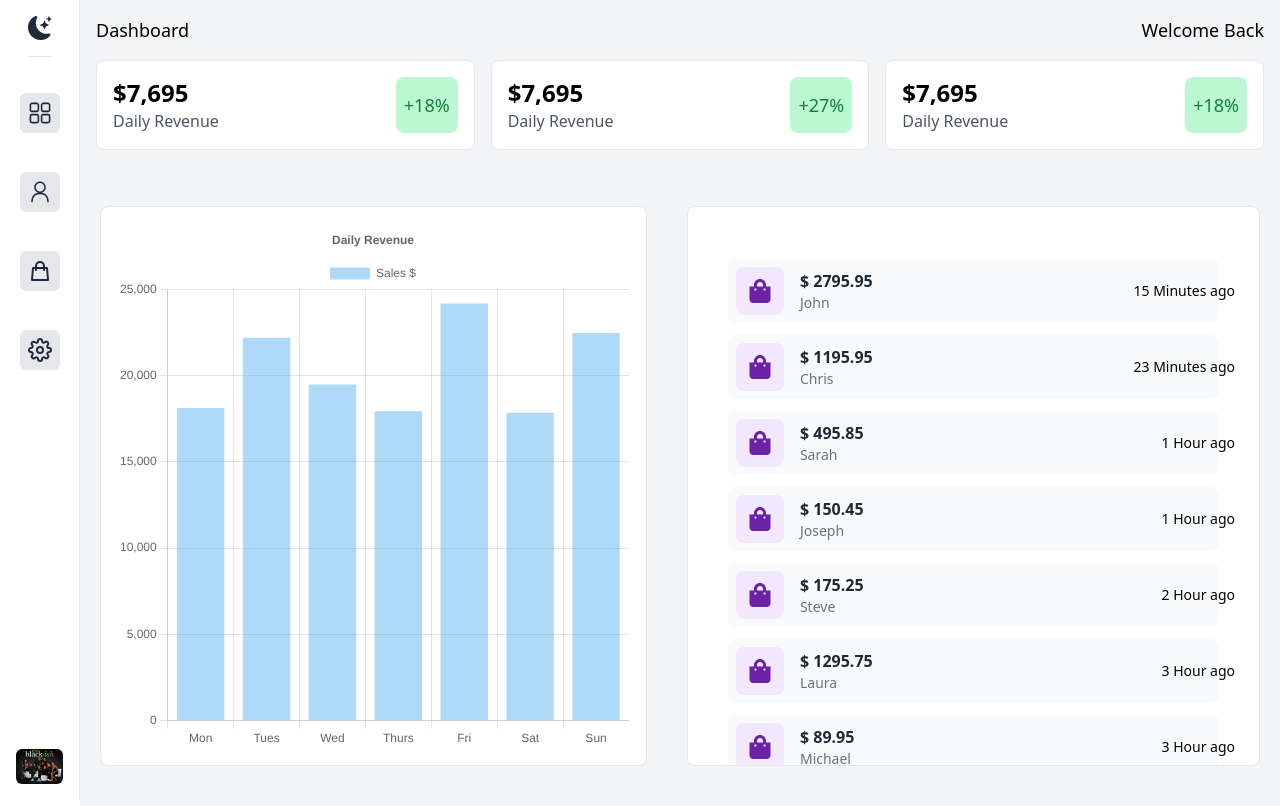
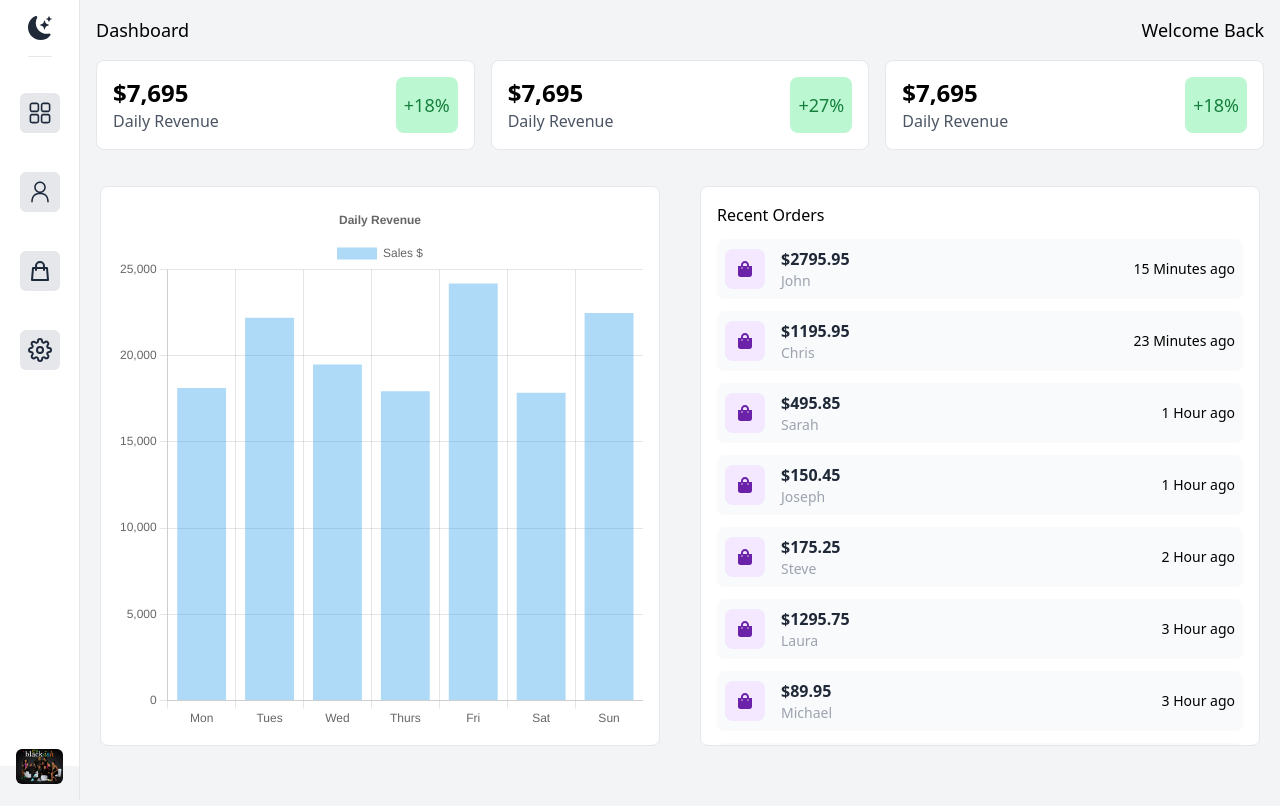
Before and after one commit to Weten-Ogen/airbnb-clone, a Next.js app: page / in a window 1280 px wide. Built offline with nearby package versions, Linux system fonts and the light colour scheme.

Commit message:
Update RecentOrders.tsx

```diff
--- a/components/RecentOrders.tsx
+++ b/components/RecentOrders.tsx
@@ -1,33 +1,30 @@
-import React from 'react'
-import {data} from '../data/data'
-import {FaShoppingBag} from 'react-icons/fa'
+import React from 'react';
+import { data } from '../data/data.js';
+import { FaShoppingBag } from 'react-icons/fa';
 
 const RecentOrders = () => {
   return (
-    <div className='recentorder'>
-      {
-          data.map((order,id) =>{
-            return (
-              <li key={id} className='recentorder-inner'>
-              <div className='bg-purple-100 rounded-lg p-3'>
-                <FaShoppingBag
-                className='recentorderbag'
-                />
-              </div>
-              <div className='pl-4'>
-                <p className='text-gray-800 font-bold'>
-                  $ {order.total}
-                </p>
-                <p className='text-gray-500 text-sm'>{order.name.first}</p>
-              </div>
-              <p className='recentdate'>{order.date}</p>
+    <div className='w-full col-span-1 relative lg:h-[70vh] h-[50vh] m-auto p-4 border rounded-lg bg-white overflow-scroll'>
+      <h1>Recent Orders</h1>
+      <ul>
+        {data.map((order, id) => (
+          <li
+            key={id}
+            className='bg-gray-50 hover:bg-gray-100 rounded-lg my-3 p-2 flex items-center cursor-pointer'
+          >
+            <div className='bg-purple-100 rounded-lg p-3'>
+              <FaShoppingBag className='text-purple-800' />
+            </div>
+            <div className='pl-4'>
+              <p className='text-gray-800 font-bold'>${order.total}</p>
+              <p className='text-gray-400 text-sm'>{order.name.first}</p>
+            </div>
+            <p className='lg:flex md:hidden absolute right-6 text-sm'>{order.date}</p>
+          </li>
+        ))}
+      </ul>
+    </div>
+  );
+};
 
-            </li>
-            )}
-          )
-      }
-    </div>
-  )
-}
-
-export default RecentOrders
+export default RecentOrders;
```
